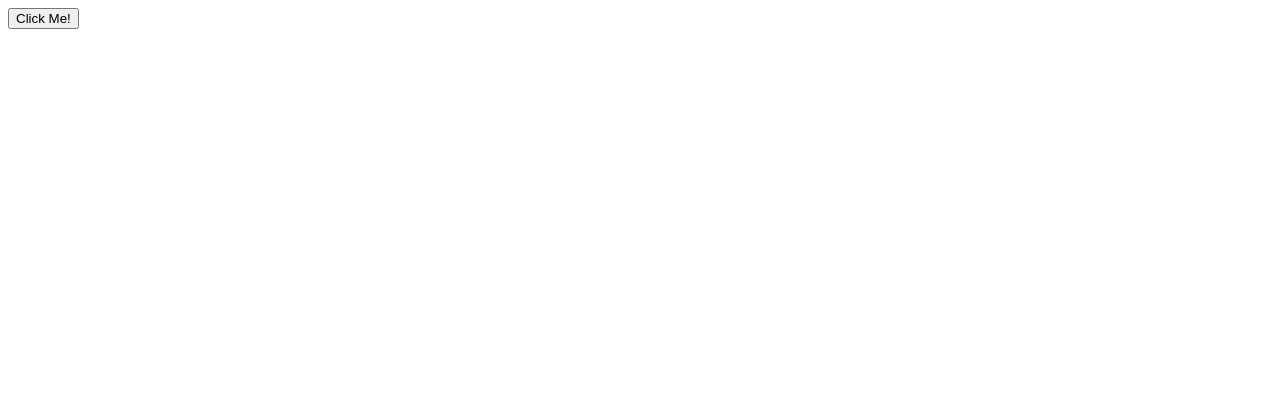
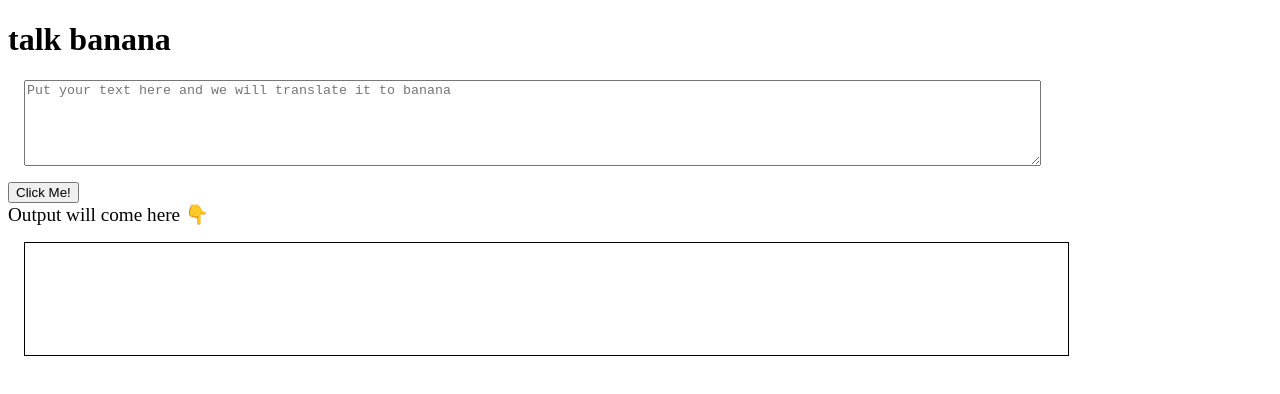
Before and after one commit to ArchitBorde/neogcamp-lesson4, a plain HTML site: page index.html in a window 1280 px wide. Drawn offline with Linux system fonts and the light colour scheme.

Commit message:
gist of the app done w/o server

```diff
--- a/app.js
+++ b/app.js
@@ -1,9 +1,11 @@
 
 var btn_translator = document.querySelector("#btn-translate");
+var textInput = document.querySelector("#text-input");
+var outputText = document.querySelector("#output");
 
 function clickHandler() {
-    console.log("Clicked!");
+    outputText.innerText = "abifvwubevuobqef " +textInput.value;
 };
 
 
-btn_translator.addEventListener("click", clickHandler)
+btn_translator.addEventListener("click", clickHandler);
--- a/index.html
+++ b/index.html
@@ -5,9 +5,34 @@
     <meta http-equiv="X-UA-Compatible" content="IE=edge">
     <meta name="viewport" content="width=device-width, initial-scale=1.0">
     <title>Translator App</title>
+    <style>
+        textarea {
+            width: 80%;
+            height: 10vh;
+            display: block;
+            margin: 1rem;
+            padding: 1 rem;
+        }
+
+        #output{
+            border: 1px solid black;
+            height: 10vh;
+            width: 80%;
+            margin: 1rem;
+            padding: 1rem;
+        }
+
+
+    </style>
 </head>
 <body>
+    <h1>talk banana</h1>
+    <textarea id="text-input" placeholder="Put your text here and we will translate it to banana"></textarea>
     <button id="btn-translate">Click Me!</button>
+    <div style="font-size: larger;">Output will come here 👇 </div>
+    <div id="output"></div>
     <script src="/app.js" type="text/javascript"></script>
+
+
 </body>
 </html>
```
